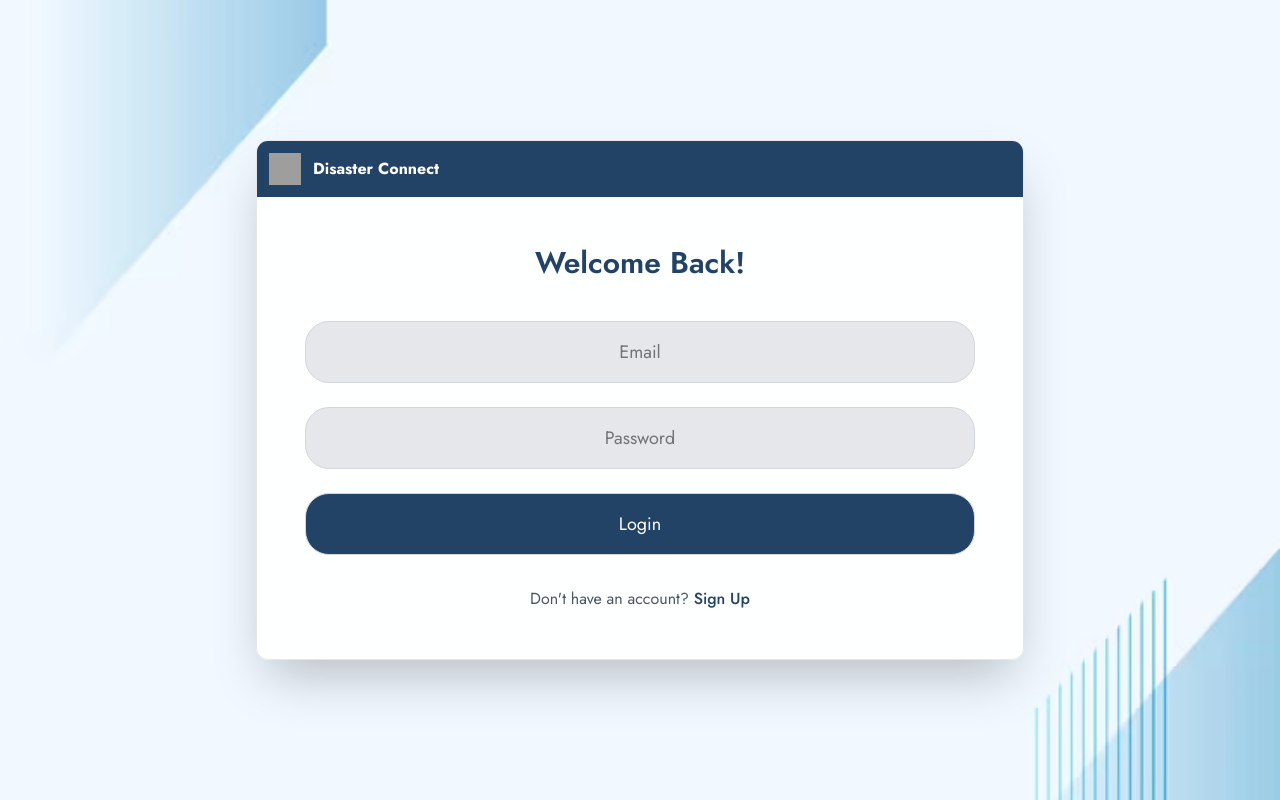
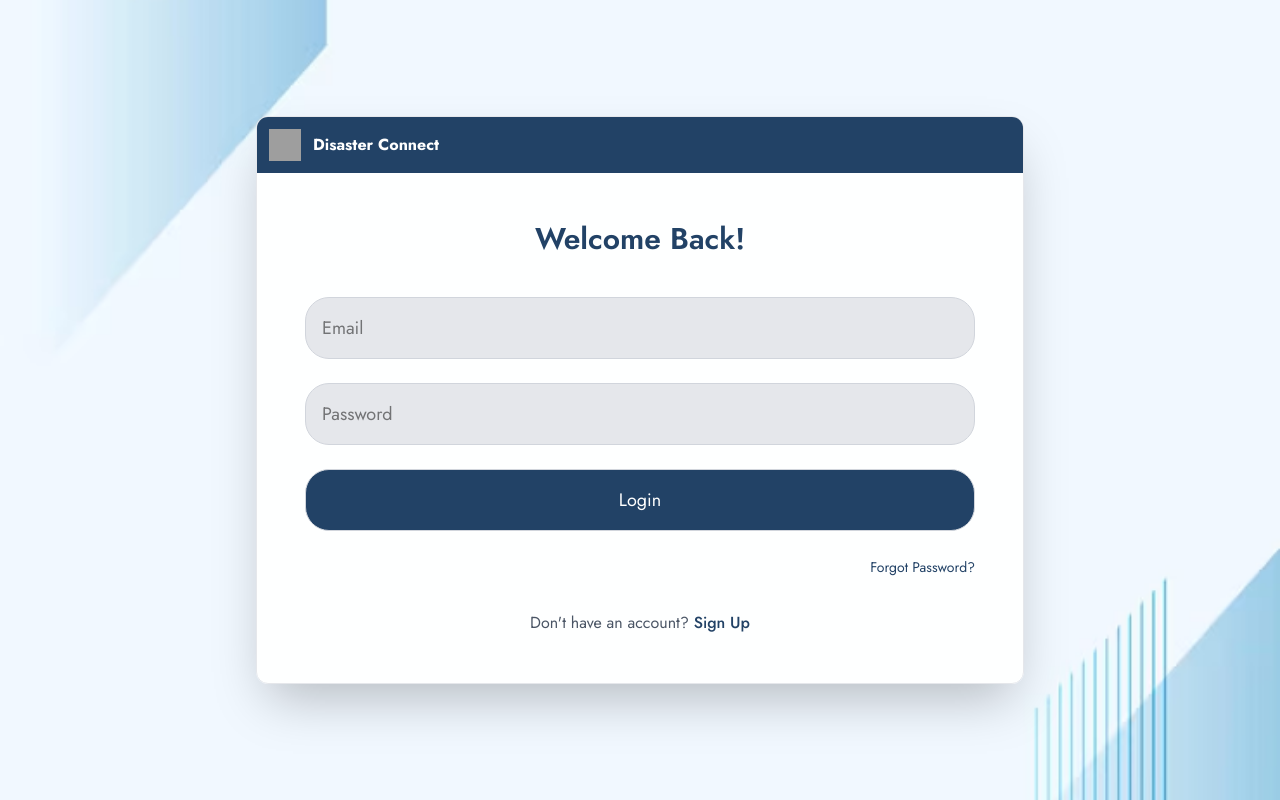
Before and after one commit to melaniemwendwa/DisasterConnect, a React (Vite) app in the folder client/: page /login in a window 1280 px wide. Built offline with nearby package versions, Linux system fonts and the light colour scheme; grey boxes are pictures that could not be loaded.

Commit message:
moving the texts to be left-aligned and addition of forgot password

```diff
--- a/client/src/pages/Login.jsx
+++ b/client/src/pages/Login.jsx
@@ -79,7 +79,7 @@ const LoginPage = () => {
                 value={username}
                 onChange={(e) => setUsername(e.target.value)}
                 required
-                className="w-full p-4 text-lg bg-gray-200 border border-gray-300 rounded-[24px] text-center focus:outline-none focus:ring-2 focus:ring-blue-500 focus:border-transparent transition duration-150"
+                className="w-full p-4 text-lg bg-gray-200 border border-gray-300 rounded-[24px] focus:outline-none focus:ring-2 focus:ring-blue-500 focus:border-transparent transition duration-150"
               />
             </div>
 
@@ -96,7 +96,7 @@ const LoginPage = () => {
                 onFocus={() => setShowPasswordPlaceholder(false)}
                 onBlur={() => setShowPasswordPlaceholder(password === '')}
                 required
-                className="w-full p-4 text-lg bg-gray-200 border border-gray-300 rounded-[24px] text-center focus:outline-none focus:ring-2 focus:ring-blue-500 focus:border-transparent transition duration-150"
+                className="w-full p-4 text-lg bg-gray-200 border border-gray-300 rounded-[24px] focus:outline-none focus:ring-2 focus:ring-blue-500 focus:border-transparent transition duration-150"
               />
             </div>
 
@@ -107,6 +107,13 @@ const LoginPage = () => {
             >
               Login
             </button>
+
+            {/* Forgot Password Link */}
+            <div className="text-right">
+              <a href="#" className="text-[#224266] hover:text-[#1d3756] text-sm transition duration-150">
+                Forgot Password?
+              </a>
+            </div>
 
             {error && (
               <div className="mt-4 text-red-500 text-sm text-center bg-red-50 p-3 rounded-[24px] border border-red-200">
```
